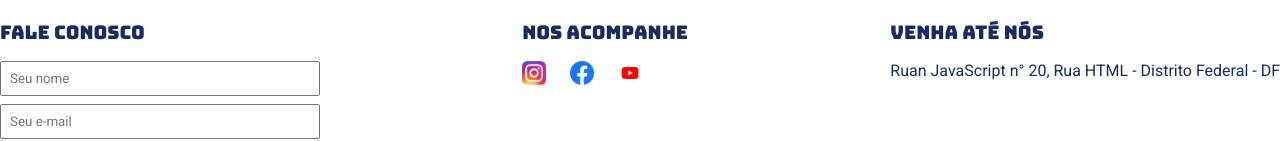
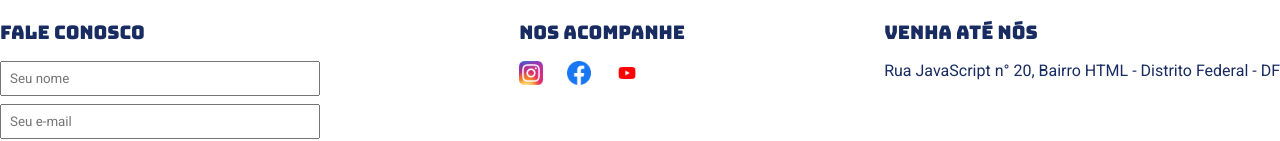
Before and after one commit to felipoxy1/site_gamesshop, a plain HTML site: page index.html in a window 1280 px wide. Shown: the part 674-815 px from the top of the page. Drawn offline with Linux system fonts and the light colour scheme.

Commit message:
Fazendo alteraçoes em titulos entre outros

```diff
--- a/index.html
+++ b/index.html
@@ -81,7 +81,7 @@
                 <div>
                     <h3>Venha até nós</h3>
                     <p>
-                        Ruan JavaScript n° 20, Rua HTML - Distrito Federal - DF
+                        Rua JavaScript n° 20, Bairro HTML - Distrito Federal - DF
                     </p>
                 </div>
             </div>
```
